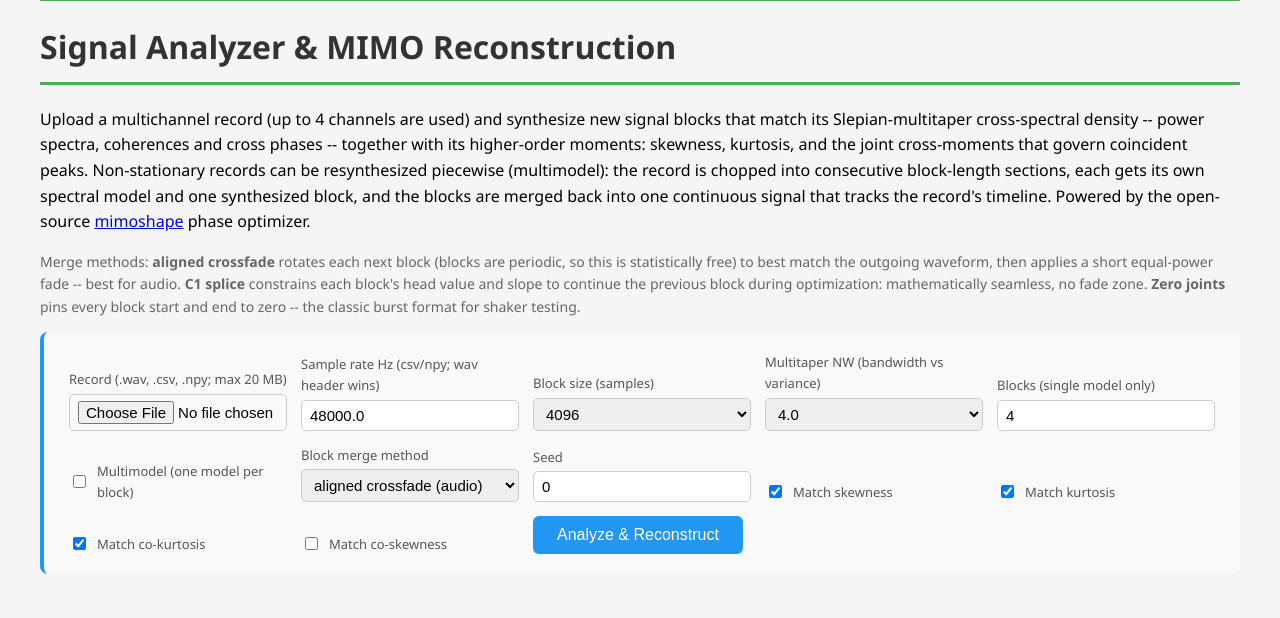
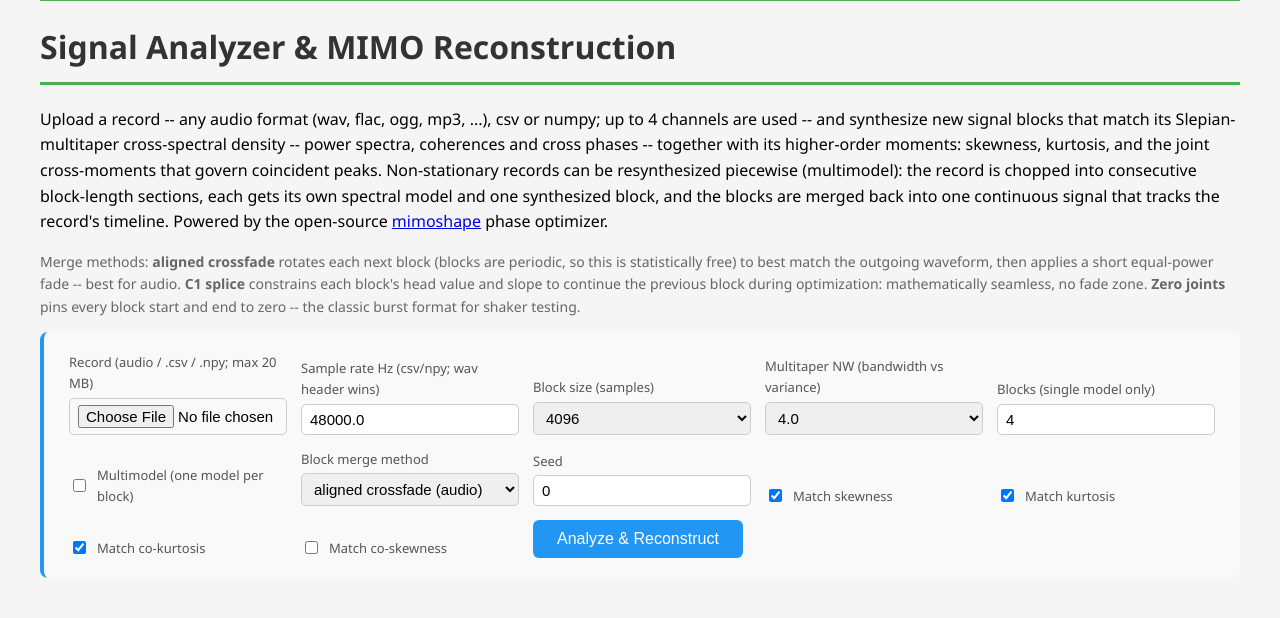
Before and after one commit to luchp/sensemagic, a FastAPI app: page /app_mimoshape_file/ in a window 1280 px wide. Shown: the part 182-800 px from the top of the page. Run offline with FastAPI, Linux system fonts and the light colour scheme; parts of the project's set-up code (start-up, migrations or seed data) failed here and were passed over; some libraries are stand-ins or nearby versions.

Commit message:
Analyzer page: read any audio format via soundfile, add dependency
Co-authored-by: Copilot <223556219+Copilot@users.noreply.github.com>

```diff
--- a/app/pages/mimoshape/analyzer.py
+++ b/app/pages/mimoshape/analyzer.py
@@ -6,10 +6,10 @@ returns everything (including download payloads) in the response.
 """
 
 import io
-import wave
 from dataclasses import dataclass
 
 import numpy as np
+import soundfile as sf
 
 from mimoshape import (
     EndpointTarget,
@@ -38,22 +38,22 @@ class UploadError(ValueError):
 
 
 def parse_upload(filename: str, data: bytes, fs_field: float) -> tuple[np.ndarray, float]:
-    """Parse wav/csv/npy bytes into a (channels, samples) float record + fs.
+    """Parse audio/csv/npy bytes into a (channels, samples) float record + fs.
 
-    Channels beyond MAX_CHANNELS are dropped. fs comes from the wav header,
-    or from ``fs_field`` for csv/npy.
+    Anything that is not csv/npy is handed to libsndfile (wav, flac, ogg,
+    mp3, ...) -- compressed audio uploads much faster. Channels beyond
+    MAX_CHANNELS are dropped. fs comes from the audio header, or from
+    ``fs_field`` for csv/npy.
     """
     if len(data) > MAX_UPLOAD_BYTES:
         raise UploadError(f"file exceeds {MAX_UPLOAD_BYTES // 2**20} MB limit")
     name = filename.lower()
-    if name.endswith(".wav"):
-        record, fs = _parse_wav(data)
-    elif name.endswith(".csv") or name.endswith(".txt"):
+    if name.endswith(".csv") or name.endswith(".txt"):
         record, fs = _parse_csv(data), fs_field
     elif name.endswith(".npy"):
         record, fs = _parse_npy(data), fs_field
     else:
-        raise UploadError("supported formats: .wav, .csv/.txt, .npy")
+        record, fs = _parse_audio(data)
     if fs <= 0:
         raise UploadError("sample rate must be positive")
     record = np.atleast_2d(np.asarray(record, dtype=float))
@@ -67,29 +67,15 @@ def parse_upload(filename: str, data: bytes, fs_field: float) -> tuple[np.ndarra
     return record, float(fs)
 
 
-def _parse_wav(data: bytes) -> tuple[np.ndarray, float]:
+def _parse_audio(data: bytes) -> tuple[np.ndarray, float]:
     try:
-        with wave.open(io.BytesIO(data), "rb") as w:
-            fs = w.getframerate()
-            nch = w.getnchannels()
-            width = w.getsampwidth()
-            frames = w.readframes(w.getnframes())
-    except wave.Error as ex:
-        raise UploadError(f"could not read wav file: {ex}")
-    if width == 2:
-        x = np.frombuffer(frames, dtype="<i2").astype(float)
-    elif width == 4:
-        x = np.frombuffer(frames, dtype="<i4").astype(float)
-    elif width == 3:
-        b = np.frombuffer(frames, dtype=np.uint8).reshape(-1, 3)
-        x = (
-            b[:, 0].astype(np.int32)
-            | (b[:, 1].astype(np.int32) << 8)
-            | (b[:, 2].astype(np.int8).astype(np.int32) << 16)
-        ).astype(float)
-    else:
-        raise UploadError(f"unsupported wav sample width {width * 8} bit (use 16/24/32)")
-    return x.reshape(-1, nch).T, float(fs)
+        x, fs = sf.read(io.BytesIO(data), always_2d=True, dtype="float64")
+    except Exception as ex:
+        raise UploadError(
+            f"could not read audio file ({ex}); supported formats: any "
+            "libsndfile audio (wav, flac, ogg, mp3, ...), .csv/.txt, .npy"
+        )
+    return x.T, float(fs)
 
 
 def _parse_csv(data: bytes) -> np.ndarray:
--- a/app/requirements.txt
+++ b/app/requirements.txt
@@ -8,4 +8,5 @@ jinja2
 markdown
 pygments
 requests
+soundfile
 mimoshape @ git+https://github.com/luchp/mimoshape
--- a/app/routers/templates/mimoshape/analyze.html
+++ b/app/routers/templates/mimoshape/analyze.html
@@ -83,7 +83,8 @@
 {% block content %}
 <h1>Signal Analyzer &amp; MIMO Reconstruction</h1>
 <p>
-Upload a multichannel record (up to 4 channels are used) and synthesize new
+Upload a record -- any audio format (wav, flac, ogg, mp3, ...), csv or
+numpy; up to 4 channels are used -- and synthesize new
 signal blocks that match its Slepian-multitaper cross-spectral density --
 power spectra, coherences and cross phases -- together with its higher-order
 moments: skewness, kurtosis, and the joint cross-moments that govern
@@ -111,8 +112,8 @@ classic burst format for shaker testing.
 <form class="gen-form" action="analyze" method="post" enctype="multipart/form-data"
       onsubmit="document.getElementById('spinner').style.display='block'">
     <div>
-        <label for="file">Record (.wav, .csv, .npy; max 20 MB)</label>
-        <input type="file" name="file" id="file" accept=".wav,.csv,.txt,.npy" required>
+        <label for="file">Record (audio / .csv / .npy; max 20 MB)</label>
+        <input type="file" name="file" id="file" accept="audio/*,.wav,.flac,.ogg,.mp3,.csv,.txt,.npy" required>
     </div>
     <div>
         <label for="fs">Sample rate Hz (csv/npy; wav header wins)</label>
```
